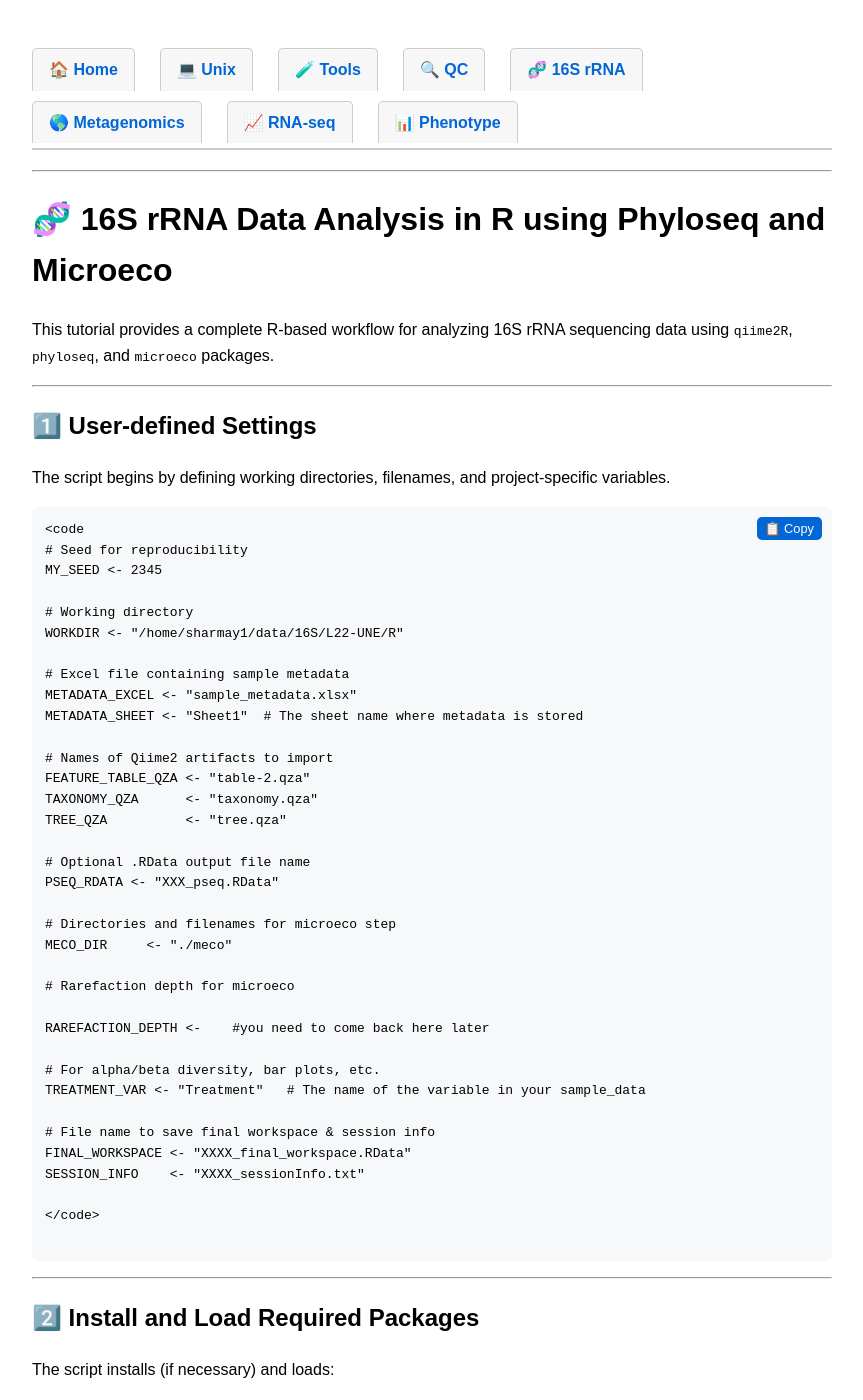
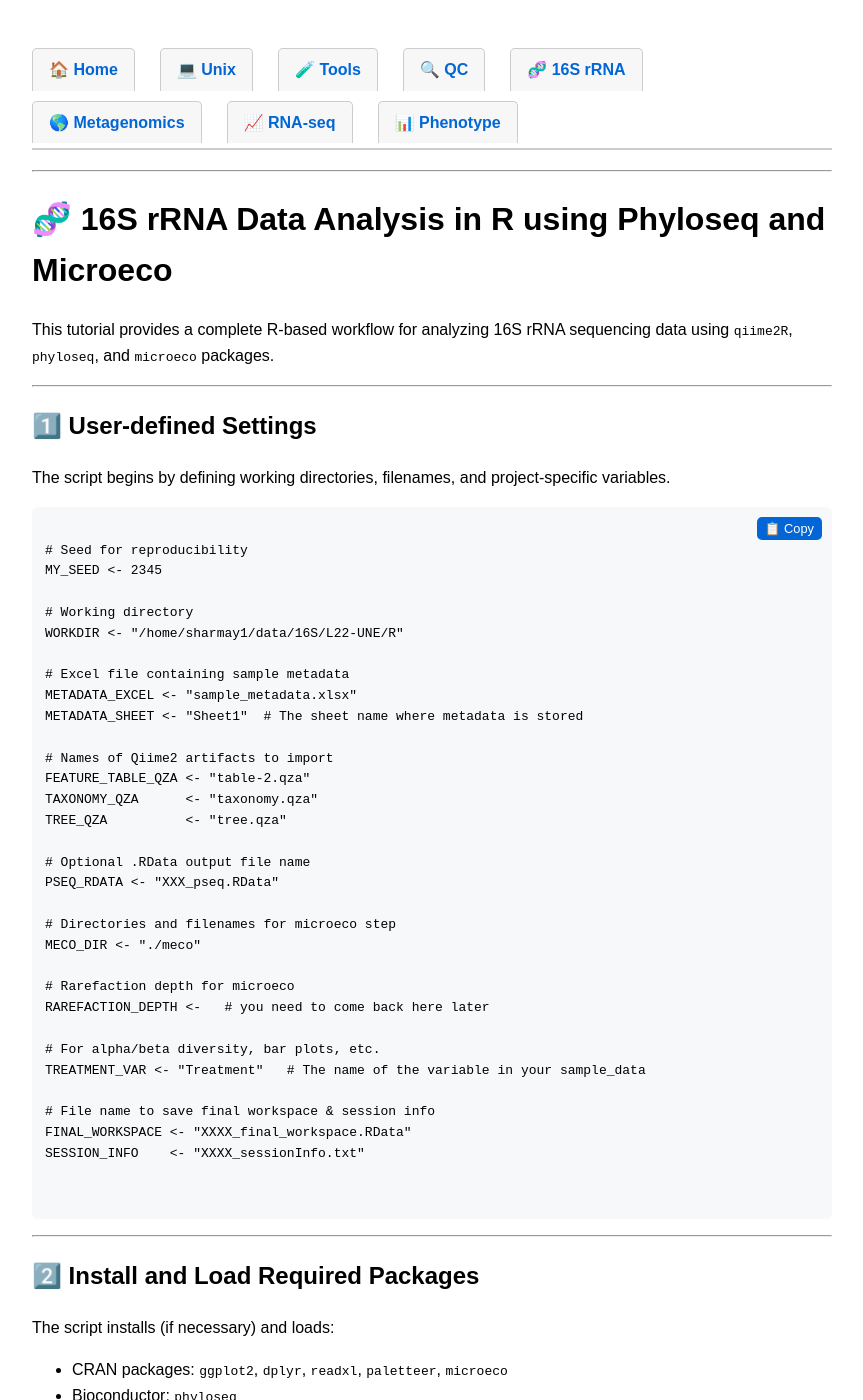
Before and after one commit to ysbajagai/bioinfo, a Jekyll site: the page built from phyloseq_microeco_tutorial.md, in a window 1280 px wide and 1400 px high. Shown: the whole window, without its empty margins (208-1071 px from the left). Built offline with Jekyll 4.4.1, drawn with Linux system fonts in a browser that asks for light colours.

Commit message:
Update phyloseq_microeco_tutorial.md

```diff
--- a/phyloseq_microeco_tutorial.md
+++ b/phyloseq_microeco_tutorial.md
@@ -12,44 +12,43 @@ This tutorial provides a complete R-based workflow for analyzing 16S rRNA sequen
 ## 1️⃣ User-defined Settings
 
 The script begins by defining working directories, filenames, and project-specific variables.
+
 <div style="position: relative; margin-bottom: 1em;">
   <pre style="background:#f6f8fa; padding:1em; border-radius:6px; overflow:auto;">
-<code
+<code id="r-setup" style="font-family: monospace;">
 # Seed for reproducibility
-MY_SEED <- 2345
+MY_SEED &lt;- 2345
 
 # Working directory
-WORKDIR <- "/home/sharmay1/data/16S/L22-UNE/R"
+WORKDIR &lt;- "/home/sharmay1/data/16S/L22-UNE/R"
 
 # Excel file containing sample metadata
-METADATA_EXCEL <- "sample_metadata.xlsx"
-METADATA_SHEET <- "Sheet1"  # The sheet name where metadata is stored
+METADATA_EXCEL &lt;- "sample_metadata.xlsx"
+METADATA_SHEET &lt;- "Sheet1"  # The sheet name where metadata is stored
 
 # Names of Qiime2 artifacts to import
-FEATURE_TABLE_QZA <- "table-2.qza"
-TAXONOMY_QZA      <- "taxonomy.qza"
-TREE_QZA          <- "tree.qza"
+FEATURE_TABLE_QZA &lt;- "table-2.qza"
+TAXONOMY_QZA      &lt;- "taxonomy.qza"
+TREE_QZA          &lt;- "tree.qza"
 
 # Optional .RData output file name
-PSEQ_RDATA <- "XXX_pseq.RData"
+PSEQ_RDATA &lt;- "XXX_pseq.RData"
 
 # Directories and filenames for microeco step
-MECO_DIR     <- "./meco"
+MECO_DIR &lt;- "./meco"
 
 # Rarefaction depth for microeco
-
-RAREFACTION_DEPTH <-    #you need to come back here later
+RAREFACTION_DEPTH &lt;-   # you need to come back here later
 
 # For alpha/beta diversity, bar plots, etc.
-TREATMENT_VAR <- "Treatment"   # The name of the variable in your sample_data
+TREATMENT_VAR &lt;- "Treatment"   # The name of the variable in your sample_data
 
 # File name to save final workspace & session info
-FINAL_WORKSPACE <- "XXXX_final_workspace.RData"
-SESSION_INFO    <- "XXXX_sessionInfo.txt"
-
+FINAL_WORKSPACE &lt;- "XXXX_final_workspace.RData"
+SESSION_INFO    &lt;- "XXXX_sessionInfo.txt"
 </code>
   </pre>
-  <button onclick="copyCode('bash-example')" style="
+  <button onclick="copyCode('r-setup')" style="
     position: absolute;
     top: 10px;
     right: 10px;
@@ -70,6 +69,7 @@ function copyCode(id) {
   });
 }
 </script>
+
 ---
 
 ## 2️⃣ Install and Load Required Packages
```
